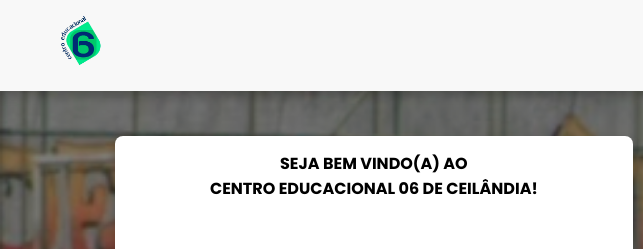
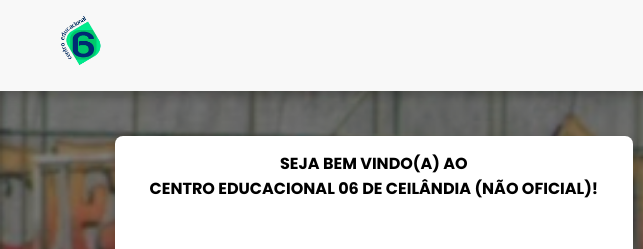
Before and after one commit to eumatheusvieira/ced06, a plain HTML site: page index.html in a window 1280 px wide. Shown: the top 249 px of the page, 0-643 px from the left. Drawn offline with Linux system fonts and the light colour scheme.

Commit message:
Update index.html

```diff
--- a/index.html
+++ b/index.html
@@ -2,7 +2,7 @@
 <html lang="en">
   <head>
     <meta charset="UTF-8" />
-    <title>Centro Educacional 06</title>
+    <title>Centro Educacional 06 (NÃO OFICIAL)</title>
     <meta name="viewport" content="width=device-width, initial-scale=1.0" />
     <link rel="stylesheet" href="styles/style.css" />
     <link rel="shortcut icon" type="imagex/png" href="./images/logo.ico">
@@ -33,7 +33,7 @@
         <div class="box">
           <h1>
             SEJA BEM VINDO(A) AO <br />
-            CENTRO EDUCACIONAL 06 DE CEILÂNDIA!
+            CENTRO EDUCACIONAL 06 DE CEILÂNDIA (NÃO OFICIAL)!
           </h1>
           <p class="text">
             Lorem ipsum dolor sit amet consectetur adipisicing elit. Est debitis
```
